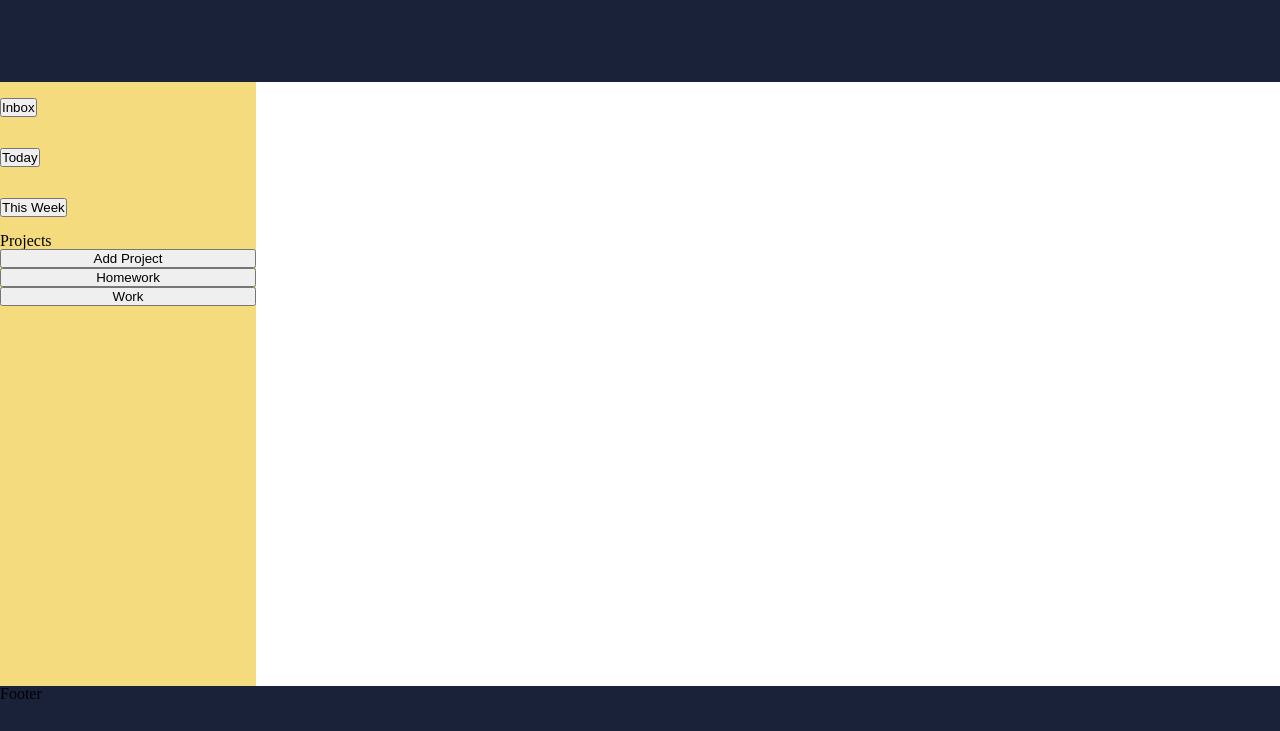
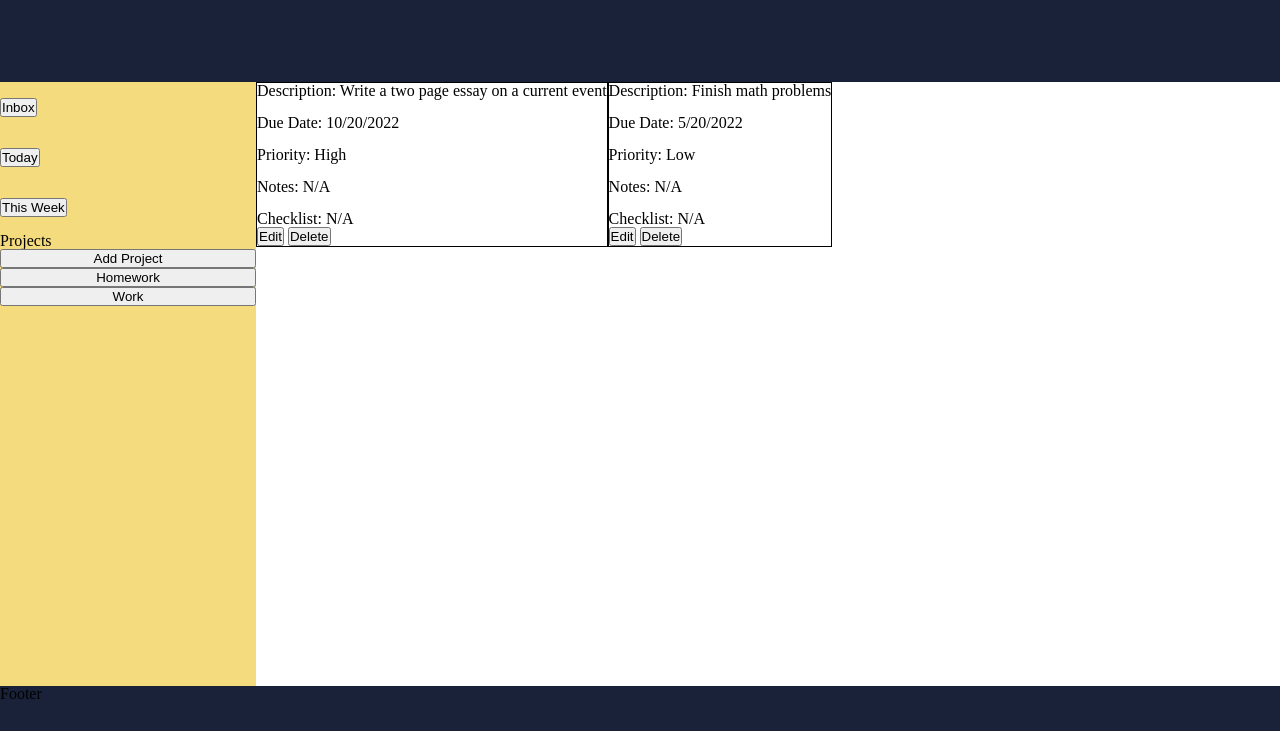
Before and after one commit to Jasvaran/ToDo-List-Project, a website built with webpack: page dist/index.html in a window 1280 px wide. Both pictures are taken after a click on the button "Homework". Shown: the part 69-800 px from the top of the page. Built offline with nearby package versions, Linux system fonts and the light colour scheme.

Commit message:
created renderTask functionality

```diff
--- a/src/index.js
+++ b/src/index.js
@@ -21,6 +21,11 @@ addProjectBtn.addEventListener('click', () => {
    let addBtn = document.createElement('button');
    addBtn.classList.add('add');
    addBtn.textContent = 'Add';
+   addBtn.addEventListener('click', () => {
+      projectModule.addNewProject(storageModule.projectArray);
+      projectModule.renderProject(storageModule.projectArray);
+      projectModule.projectEventListener();
+   })
 
    let cancelBtn = document.createElement('button');
    cancelBtn.classList.add('cancel');
@@ -56,6 +61,8 @@ const ToDoListModule = (() => {
 
 
 
+
+
 })();
 
 
--- a/src/project.js
+++ b/src/project.js
@@ -1,5 +1,11 @@
 import { storageModule } from "./storage";
+import { taskModule } from "./task";
 const projectModule = (() => {
+
+    let projectFactory = (projectTitle) => {
+        let tasks = [];
+        return {projectTitle, tasks}
+    }
 
 
     function renderProject(projects) {
@@ -29,21 +35,39 @@ const projectModule = (() => {
         nodelist.forEach(ele => {
             ele.addEventListener('click', (e) => {
                 let target = e.target.childNodes[0].textContent
-                console.log(target)
-                returnProjectObject(target)
 
-                return target;
+                returnProjectObject(target, storageModule.projectArray)
+
+
 
             })
         })
     }
 
-    function returnProjectObject(target) {
+    function returnProjectObject(target, array) {
+        array.forEach(project => {
+            if (target === project.projectTitle){
+                taskModule.renderTask(project)
+            };
+        });
+    };
+
+    function addNewProject(array){
+        let input = document.querySelector('#project');
+        let inputDiv = document.querySelector('.input-div')
+        let newProject = projectFactory(input.value)
+        array.push(newProject);
+        console.log(array)
+        input.remove()
+        inputDiv.remove();
+
+
+
 
     }
 
 
-    return {renderProject, projectEventListener, returnProjectObject}
+    return {renderProject, projectEventListener, returnProjectObject, addNewProject}
 
 })();
 
--- a/src/style.css
+++ b/src/style.css
@@ -123,8 +123,8 @@ table {
 }
 
 .task-container {
-	height: 25%;
-	width: 25%;
+	height: fit-content;
+	width: auto;
 	border: 1px solid black;
 }
 
--- a/src/task.js
+++ b/src/task.js
@@ -5,10 +5,35 @@ import { projectModule } from "./project";
 
 const taskModule = (() => {
 
+    function renderTask(project) {
+        let content = document.getElementById('content');
+        content.textContent = "";
+        project.tasks.forEach(ele => {
+            let taskDiv = document.createElement('div');
+            taskDiv.classList.add('task-container');
 
+            let taskContent = `<h1 class="task-title>Title: ${ele.taskTitle}</h1>
+                                <br>
+                               <p class="task-description">Description: ${ele.description}</p>
+                               <br>
+                               <p class="task-date">Due Date: ${ele.dueDate}</p>
+                               <br>
+                               <p class="task-priority">Priority: ${ele.priority}</p>
+                               <br>
+                               <p class="task-notes">Notes: ${ele.notes}</p>
+                               <br>
+                               <p class="task-checklist">Checklist: ${ele.checkList}</p>
+                               <button class="task-edit">Edit</button>
+                               <button class="task-delete">Delete</button>
 
+            `
 
+            taskDiv.innerHTML = taskContent;
+            content.appendChild(taskDiv)
+        })
+    }
 
+   return {renderTask}
 
 })();
 
```
Also changed, not shown: dist/main.js, 1 other file.
